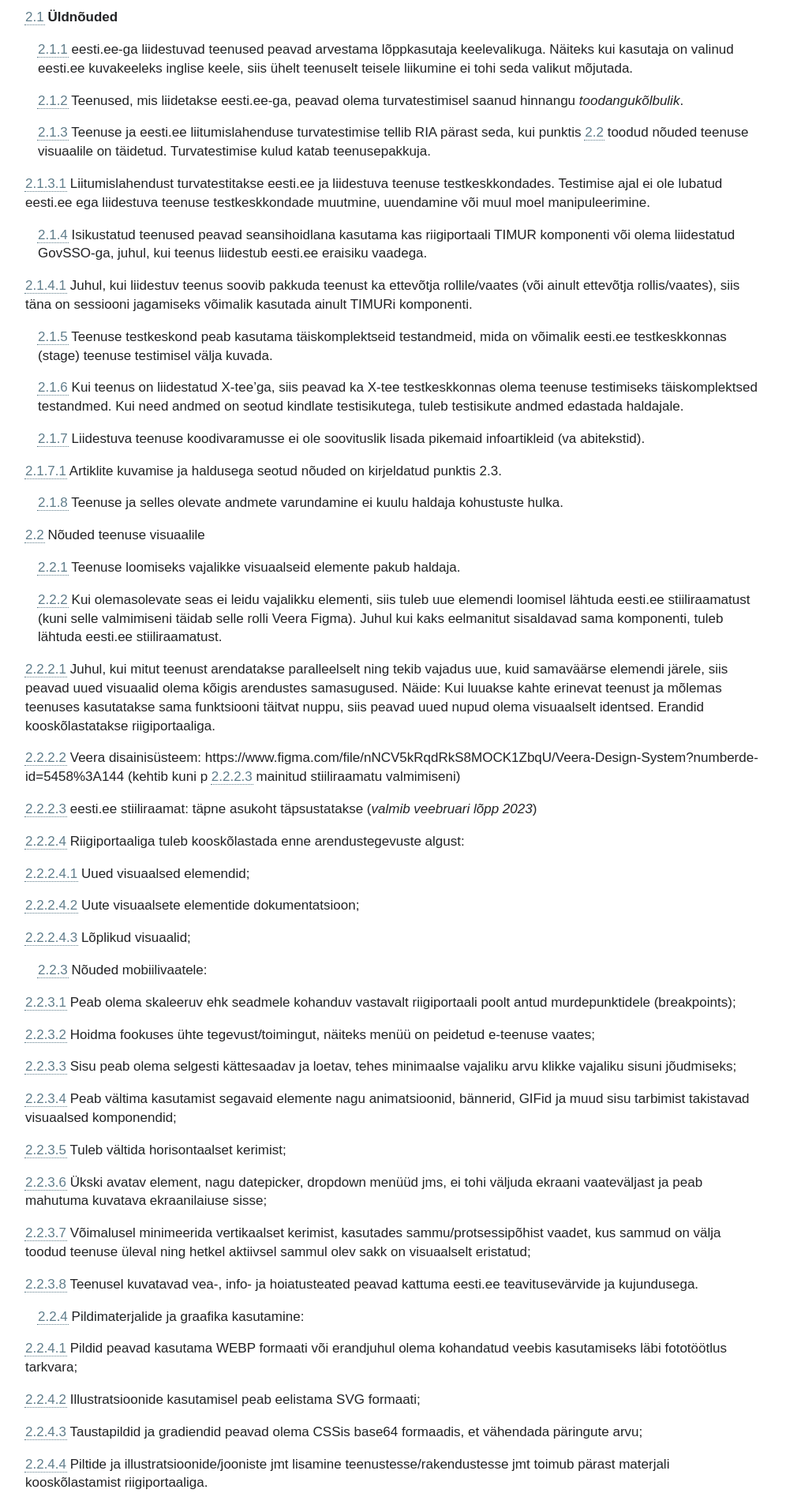
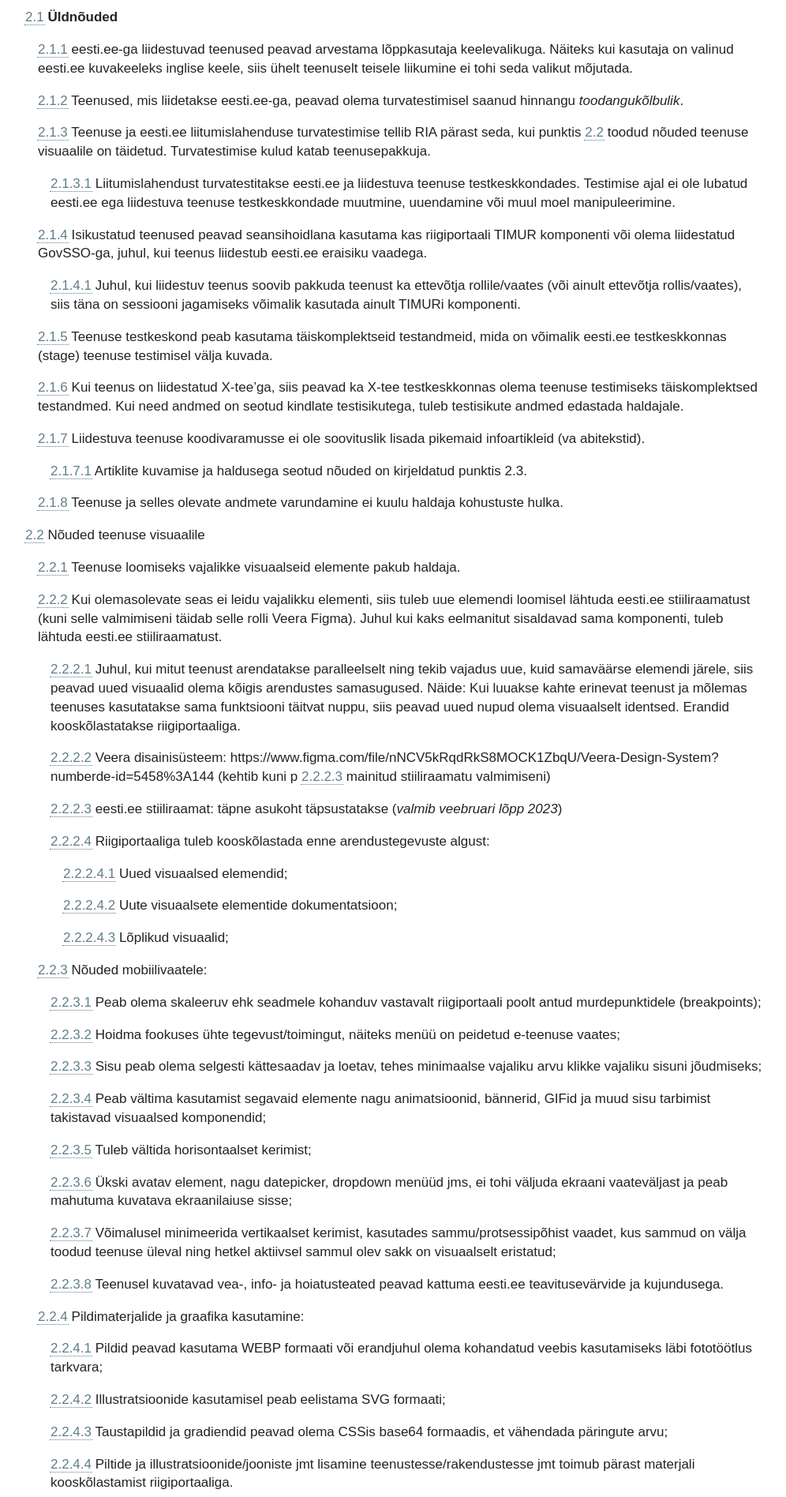
Before and after one commit to e-gov/eesti-ee-mfn, a Jekyll site: the page built from index.md, in a window 1280 px wide. Shown: the part 3584-5480 px from the top of the page at 79% size, without its empty margins (0-996 px from the left). Built offline with Jekyll 4.4.1, drawn with Linux system fonts in a browser that asks for light colours; our own code applies the rules of GitHub Pages for plain Markdown files.

Commit message:
fix: css for margin

```diff
--- a/css/Times.css
+++ b/css/Times.css
@@ -226,4 +226,31 @@ a[href]:hover {
 .ml-1 {
   margin-left: 1rem;
 }
+.ml-2 {
+  margin-left: 2rem;
+}
+.ml-3 {
+  margin-left: 3rem;
+}
+.ml-4 {
+  margin-left: 4rem;
+}
+.ml-5 {
+  margin-left: 5rem;
+}
+.ml-6 {
+  margin-left: 6rem;
+}
+.ml-7 {
+  margin-left: 7rem;
+}
+.ml-8 {
+  margin-left: 8rem;
+}
+.ml-9 {
+  margin-left: 9rem;
+}
+.ml-10 {
+  margin-left: 10rem;
+}
 /*#endregion */
```
